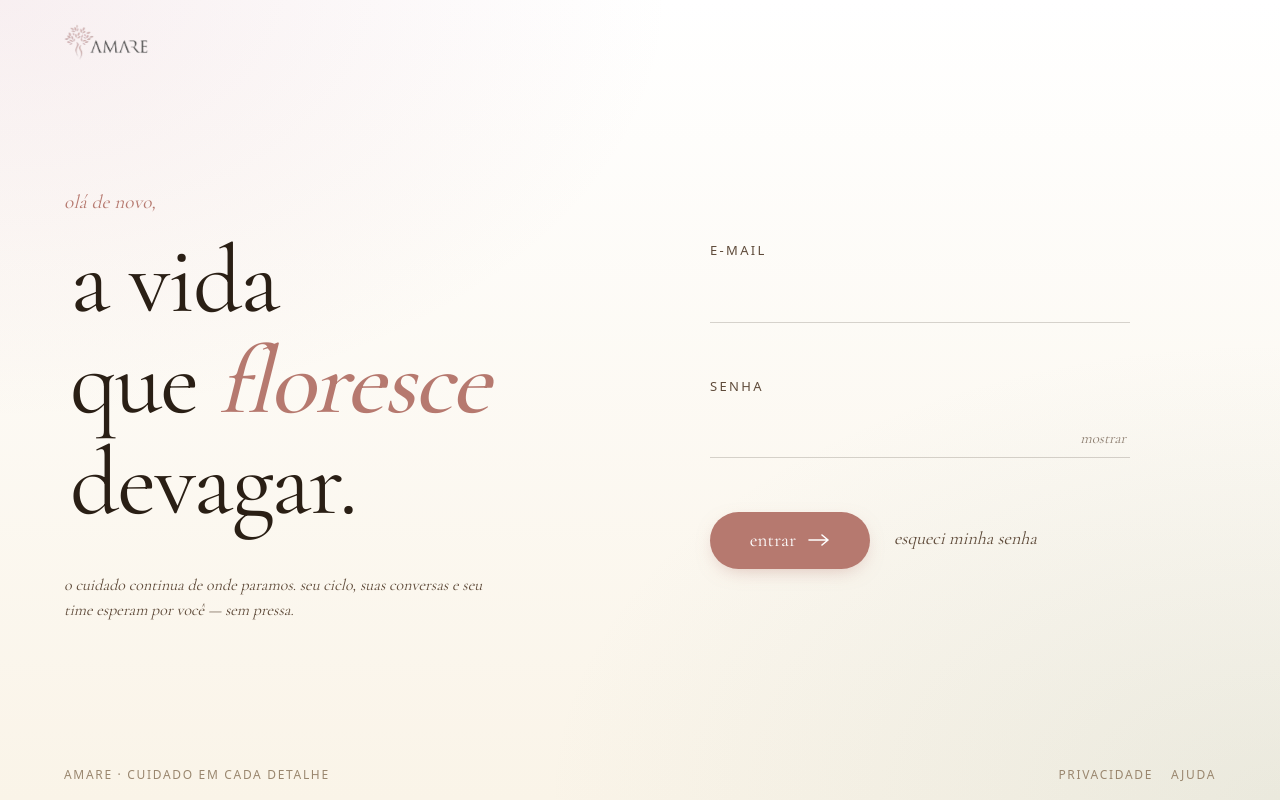
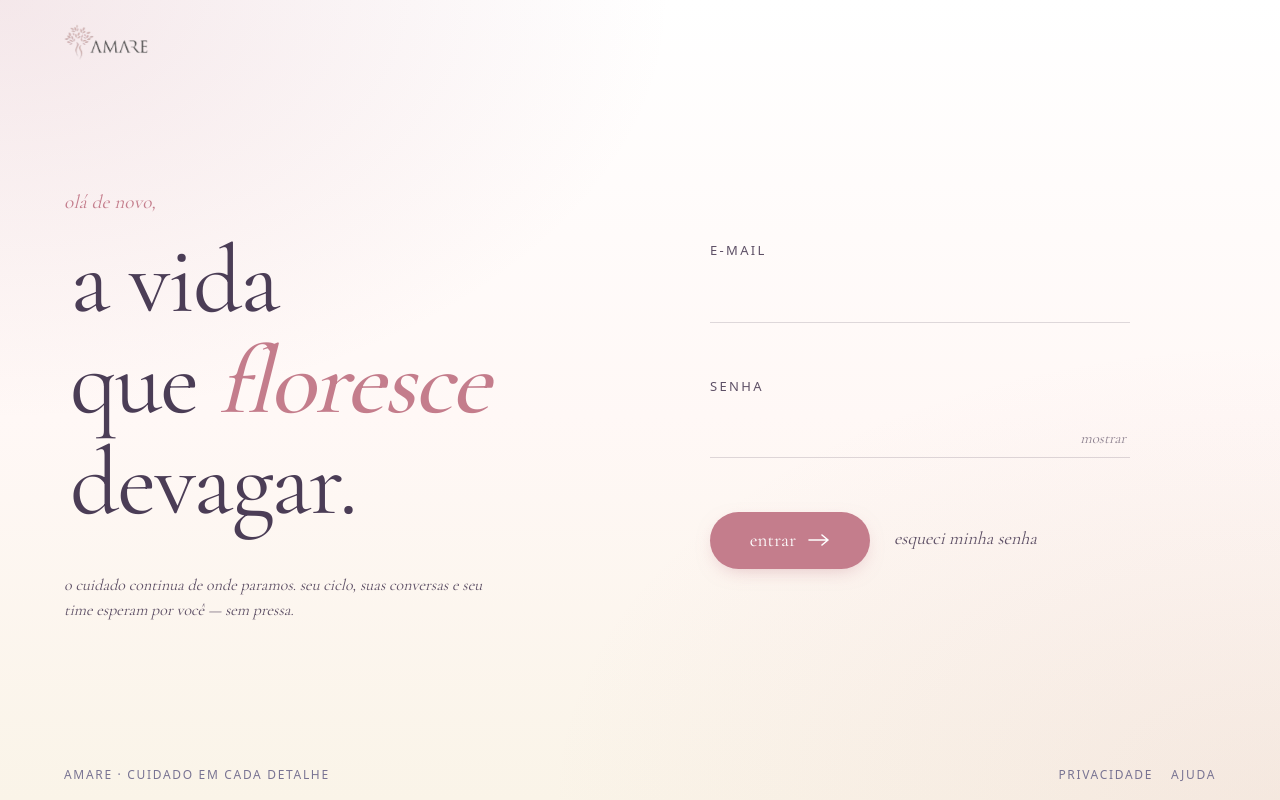
Before and after one commit to marcelof0nseca/ATLASAMARE, a Django app: page /login/ in a window 1280 px wide. Run offline with Django 5.2, Linux system fonts and the light colour scheme; some libraries are stand-ins or nearby versions.

Commit message:
style: alinha login à paleta da AMARE

```diff
--- a/static/css/login.css
+++ b/static/css/login.css
@@ -1,25 +1,25 @@
 /* ============================================================
    AMARE — Login Page: editorial design
    "Carta" direction · Cormorant Garamond + Manrope
-   Design Handoff v1 · rosé accent #B6796F
+   Design Handoff v1 · AMARE palette
    ============================================================ */
 
 /* ── Design tokens ──────────────────────────────────────────── */
 :root {
-  --lp-cream:        #F3E9D7;
-  --lp-cream-soft:   #FAF3E6;
-  --lp-paper:        #FFFCF6;
-  --lp-ink:          #2A1F15;
-  --lp-ink-2:        #5F4B3A;
-  --lp-ink-3:        #9A876F;
-  --lp-line:         rgba(42, 31, 21, 0.18);
+  --lp-cream:        #FAF4E8;
+  --lp-cream-soft:   #FFF8F6;
+  --lp-paper:        #FFFFFF;
+  --lp-ink:          #4B3D56;
+  --lp-ink-2:        #5E5066;
+  --lp-ink-3:        #797493;
+  --lp-line:         rgba(75, 61, 86, 0.18);
 
-  --lp-accent:       #B6796F;
-  --lp-accent-deep:  #8E5A52;
-  --lp-accent-soft:  #D9B5AD;
-  --lp-accent-tint:  rgba(182, 121, 111, 0.10);
+  --lp-accent:       #C47D8C;
+  --lp-accent-deep:  #B56D7C;
+  --lp-accent-soft:  #E7B9C3;
+  --lp-accent-tint:  rgba(196, 125, 140, 0.12);
 
-  --lp-sage:         #8B9D7E;
+  --lp-sage:         #8DA69A;
 
   --lp-serif: 'Cormorant Garamond', 'Hoefler Text', Georgia, serif;
   --lp-sans:  'Manrope', ui-sans-serif, system-ui, sans-serif;
@@ -40,9 +40,9 @@
   display: flex;
   flex-direction: column;
   background:
-    radial-gradient(ellipse at top left, rgba(196, 125, 140, 0.12), transparent 42rem),
-    radial-gradient(ellipse at bottom right, rgba(141, 166, 154, 0.14), transparent 46rem),
-    linear-gradient(180deg, #ffffff 0%, #faf4e8 100%);
+    radial-gradient(ellipse at top left, rgba(196, 125, 140, 0.18), transparent 42rem),
+    radial-gradient(ellipse at bottom right, rgba(196, 125, 140, 0.10), transparent 46rem),
+    linear-gradient(180deg, #ffffff 0%, #fff8f6 52%, #faf4e8 100%);
   color: var(--lp-ink);
   font-family: var(--lp-sans);
   -webkit-font-smoothing: antialiased;
@@ -308,7 +308,7 @@
   font-size: 19px;
   letter-spacing: 0.01em;
   cursor: pointer;
-  box-shadow: 0 6px 20px -8px rgba(182, 121, 111, 0.55);
+  box-shadow: 0 6px 20px -8px rgba(196, 125, 140, 0.55);
   transition: background 0.45s ease, transform 0.2s ease, box-shadow 0.3s ease;
   min-width: 160px;
   justify-content: center;
@@ -318,7 +318,7 @@
 .lp-submit:hover:not([disabled]) {
   background: var(--lp-accent-deep);
   transform: translateY(-1px);
-  box-shadow: 0 8px 24px -6px rgba(182, 121, 111, 0.5);
+  box-shadow: 0 8px 24px -6px rgba(196, 125, 140, 0.5);
 }
 .lp-submit:hover:not([disabled]) .lp-submit-arrow {
   transform: translateX(4px);
```
